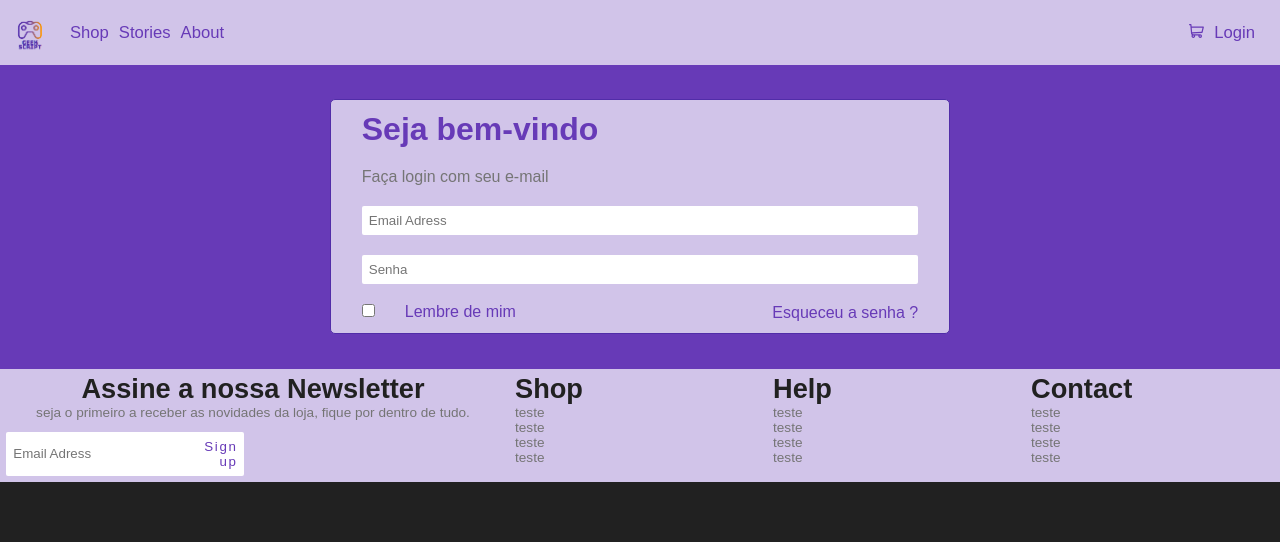
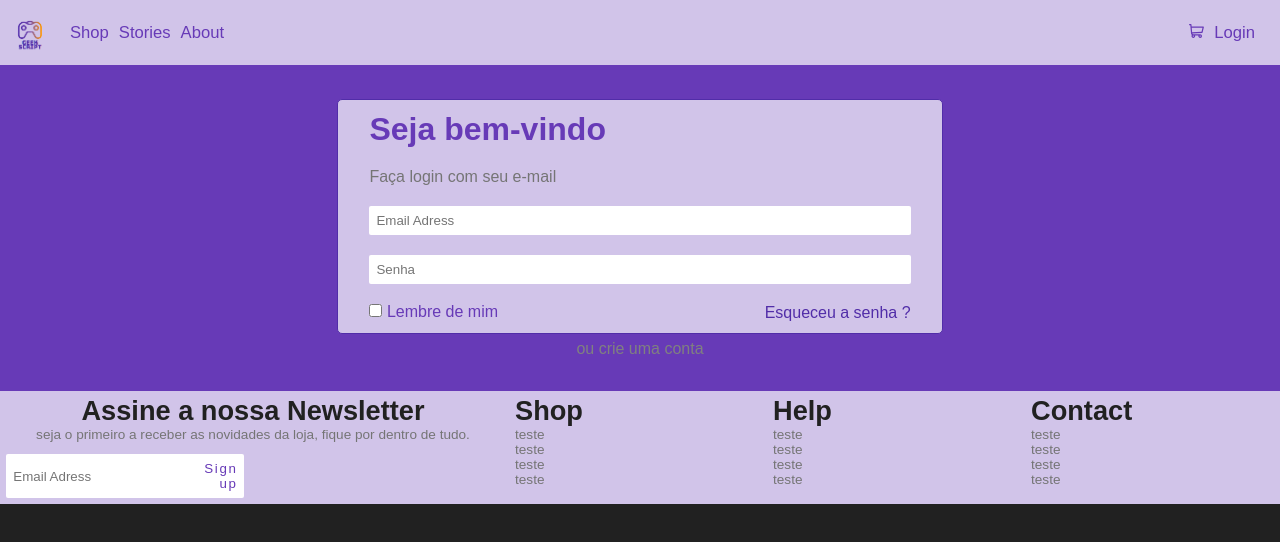
Before and after one commit to GabrielGameDev/geek-script-front, a React (Vite) app: page /login in a window 1280 px wide. Shown: the top 542 px of the page. Built offline with nearby package versions, Linux system fonts and the light colour scheme.

Commit message:
style: login page

```diff
--- a/src/Components/LoginContent/LoginContent.styles.ts
+++ b/src/Components/LoginContent/LoginContent.styles.ts
@@ -1,4 +1,12 @@
 import styled from 'styled-components';
+
+
+interface LinkProps {
+    colorLink?: string;
+    marginY?: string;
+    marginX?: string;
+}
+
 
 
 export const Grid = styled.div`
@@ -25,7 +33,7 @@ export const StyledP = styled.p`
 `
 
 export const StyledForm = styled.form`
-grid-area: a;
+
    background-color: ${props => props.theme.colors.LightPrimary};
    border: solid 1px ${props => props.theme.colors.DarkPrimary};
    border-radius: 5px;
@@ -33,29 +41,39 @@ grid-area: a;
    flex-direction:column;
    display:flex;
    text-align:left;
-   margin:5% ;
+   margin-bottom:1%;
     `
 
-export const StyledInput = styled.input`
+export const StyledInput = styled.input<LinkProps>`
     border:none;
     border-radius:2px 0px 0px 2px;
     padding:7px;
-    margin: 10px 30px;
+    margin: ${props =>  props.marginY ||  '10px' } ${props =>  props.marginX ||  '30px' };
     border-radius:2px;
     :focus {
         outline:none;
     }
 `
 
-export const StyledLink = styled.a`
+export const StyledLabel = styled.label`
+    padding-left:30px;
+`
+
+export const StyledLink = styled.a<LinkProps>`
 text-decoration:none;
 cursor:pointer;
 text-align:end;
 margin:10px 30px;
+color: ${props =>  props.colorLink ||  props.theme.colors.DarkPrimary };
 
 `
 
-export const StyledDiv = styled.div`
+export const StyledDivForm = styled.div`
 display:flex;
 justify-content:space-between;
 `
+export const StyledDiv = styled.div`
+grid-area: a;
+justify-content:center;
+padding:5%;
+`
--- a/src/Components/LoginContent/index.tsx
+++ b/src/Components/LoginContent/index.tsx
@@ -5,16 +5,19 @@ import * as FC from './LoginContent.styles'
 export const LoginContent: React.FC = () => {
     return (
         <FC.Grid>
+            <FC.StyledDiv>
                 <FC.StyledForm>
                     <FC.StyledH1>Seja bem-vindo</FC.StyledH1>
                     <FC.StyledP>Faça login com seu e-mail</FC.StyledP>
                     <FC.StyledInput placeholder="Email Adress"></FC.StyledInput>
                     <FC.StyledInput placeholder="Senha"></FC.StyledInput>
-                <FC.StyledDiv>
-                <label><FC.StyledInput type="checkbox"></FC.StyledInput>Lembre de mim</label>
+                    <FC.StyledDivForm>
+                        <FC.StyledLabel><FC.StyledInput marginX='0px' type="checkbox"></FC.StyledInput>  Lembre de mim</FC.StyledLabel>
                         <FC.StyledLink>Esqueceu a senha ?</FC.StyledLink>
+                    </FC.StyledDivForm>
+                </FC.StyledForm>
+                <FC.StyledLink colorLink="Gray">ou crie uma conta</FC.StyledLink>
             </FC.StyledDiv>
-            </FC.StyledForm>
         </FC.Grid>
     )
 
```
Lines whose indentation alone changed are shown as unchanged.
